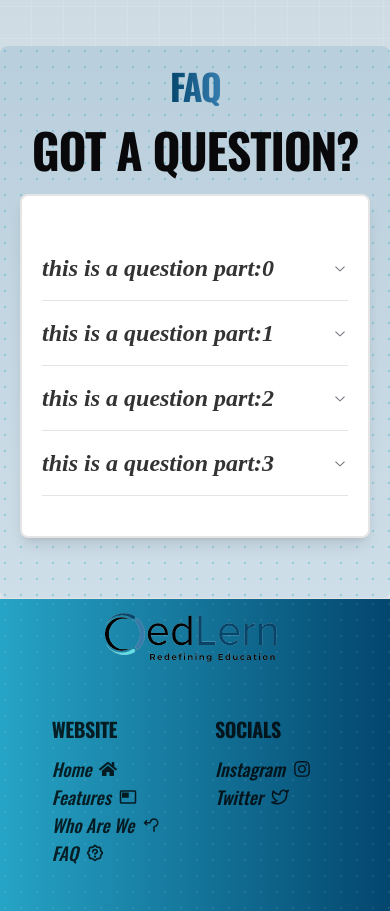
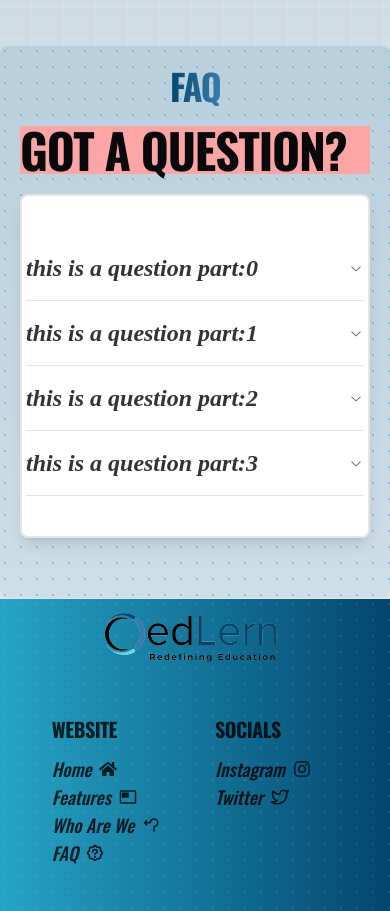
Before and after one commit to deauthe/edlern, a Next.js app: page / in a window 390 px wide. Shown: the part 4547-5458 px from the top of the page. Built offline with nearby package versions, Linux system fonts and the light colour scheme; no server answers.

Commit message:
fix:ipad responsive

```diff
--- a/src/app/page.tsx
+++ b/src/app/page.tsx
@@ -58,7 +58,7 @@ export default function Home() {
 				<div className="h-full w-full lg:py-5 py-8 ">
 					<div
 						id="home"
-						className="lg:h-screen h-fit w-full  bg-transparent  bg-dot-blue-100/[0.6] relative flex items-center justify-center bg-red-500"
+						className="lg:h-fit h-fit w-full  bg-transparent  bg-dot-blue-100/[0.6] relative flex items-center justify-center bg-red-500"
 					>
 						{/* TODO:md response */}
 						<Hero />
@@ -67,7 +67,7 @@ export default function Home() {
 					<Offerings />
 					<div
 						id="whyUs"
-						className="md:grid md:grid-cols-2 md:px-12 lg:px-44 bg-white bg-dot-zinc-500/[0.5] flex flex-col md:gap-0 gap-10 px-5 w-full py-10"
+						className="md:grid md:grid-cols-2 md:px-8 lg:px-12 bg-white bg-dot-zinc-500/[0.5] flex flex-col md:gap-0 gap-10 px-5 w-full py-10"
 					>
 						<Vision />
 						<WhyUs />
--- a/src/components/Faq/FaqSection.tsx
+++ b/src/components/Faq/FaqSection.tsx
@@ -16,12 +16,12 @@ const FaqSection = () => {
 				</h1>
 			</div>
 			<div className="  lg:grid lg:grid-cols-4 gap-5 mb-10 lg:px-20 lg:pt-10 rounded-lg lg:mt-10 mt-3 lg:mx-20 mx-5 lg:py-20 justify-center items-center font-DmSerif ">
-				<div className="col-span-2 flex flex-col gap-5 mb-5 lg:mb-0 ">
-					<h1 className="lg:text-8xl md:text-7xl text-5xl tracking-tight font-bold uppercase font-oswald mx-auto">
+				<div className="col-span-2 mb-5 lg:mb-0 bg-red-700">
+					<h1 className="lg:text-7xl md:text-6xl text-5xl tracking-tight font-bold uppercase font-oswald mx-auto bg-red-300">
 						Got a question?
 					</h1>
 				</div>
-				<div className="col-span-2 px-5 bg-white py-10 rounded-lg shadow-lg border-black/[0.1] border-2 mx-auto md:mx-10 ">
+				<div className="col-span-2 lg:px-5 md:px-2 px-1 bg-white py-10 rounded-lg shadow-lg border-black/[0.1] border-2 mx-auto md:mx-10 lg:w-full">
 					<Accordion type="single" collapsible>
 						{FaqItems.map((item, index) => {
 							return (
--- a/src/components/NavBar/NavMenu.tsx
+++ b/src/components/NavBar/NavMenu.tsx
@@ -14,7 +14,7 @@ import { cn } from "@/lib/utils";
 
 const NavMenu = () => {
 	return (
-		<div className="mx-auto w-[200px] md:w-[500px] ">
+		<div className="mx-auto lg:w-fit md:w-[500px] ">
 			<ul className="flex flex-row font-oswald mx-auto w-fit gap-10">
 				{staticComponents.map((component) => (
 					<ListItem
--- a/src/components/NavBar/Navbar.tsx
+++ b/src/components/NavBar/Navbar.tsx
@@ -23,14 +23,14 @@ const Navbar = () => {
 		<>
 			{isNavbar && (
 				<div
-					className={`w-[100vw] box-border flex flex-row lg:grid lg:grid-cols-12  justify-between gap-5 p-5 bg-opacity-0 lg:px-32 md:px-16 px-3 z-50 ${
+					className={`w-[100vw] box-border flex flex-row lg:grid lg:grid-cols-12  justify-between gap-5 p-5 bg-opacity-0 lg:px-14 md:px-16 px-3 z-50 ${
 						isTransparent
 							? "bg-opacity-100 shadow-none "
 							: "bg-opacity-100 shadow-md "
 					}bg-white h-16 shadow-md z-10 fixed top-0 left-0`}
 				>
 					<div
-						className={`mr-0 w-fit col-span-9 h-fit my-auto text-${textColour} md:hidden`}
+						className={`mr-0 w-fit col-span-9 h-fit my-auto text-${textColour} lg:hidden`}
 					>
 						<HamburgerMenu />
 					</div>
@@ -46,7 +46,7 @@ const Navbar = () => {
 
 					<>
 						{" "}
-						<div className={`col-span-6 text-${textColour} hidden md:block`}>
+						<div className={`col-span-6 text-${textColour} hidden lg:block`}>
 							<NavMenu />
 						</div>
 						<div className="col-span-3 lg:flex flex-row justify-end gap-2 hidden lg:block ">
--- a/src/components/Offerings/FloatingCard.tsx
+++ b/src/components/Offerings/FloatingCard.tsx
@@ -47,7 +47,7 @@ const FloatingCard = (item: FloatingCardType) => {
 			>
 				<div className="  w-full h-full rounded-full flex flex-col ">
 					<div className="mx-auto w-fit h-fit my-auto ">
-						<h1 className="lg:text-2xl text-lg text-center tracking-tighter bg-gradient-to-l from-blue-200 to-blue-300 text-transparent box-content font-oswald font-bold mx-auto bg-clip-text flex flex-col gap-2 px-2">
+						<h1 className="lg:text-xl md:text-lg text-lg text-center tracking-tighter bg-gradient-to-l from-blue-200 to-blue-300 text-transparent box-content font-oswald font-bold mx-auto bg-clip-text flex flex-col gap-2 px-2">
 							{item.title}
 							<Icon className="lg:text-6xl text-3xl  text-blue-300 mx-auto" />
 						</h1>
```
